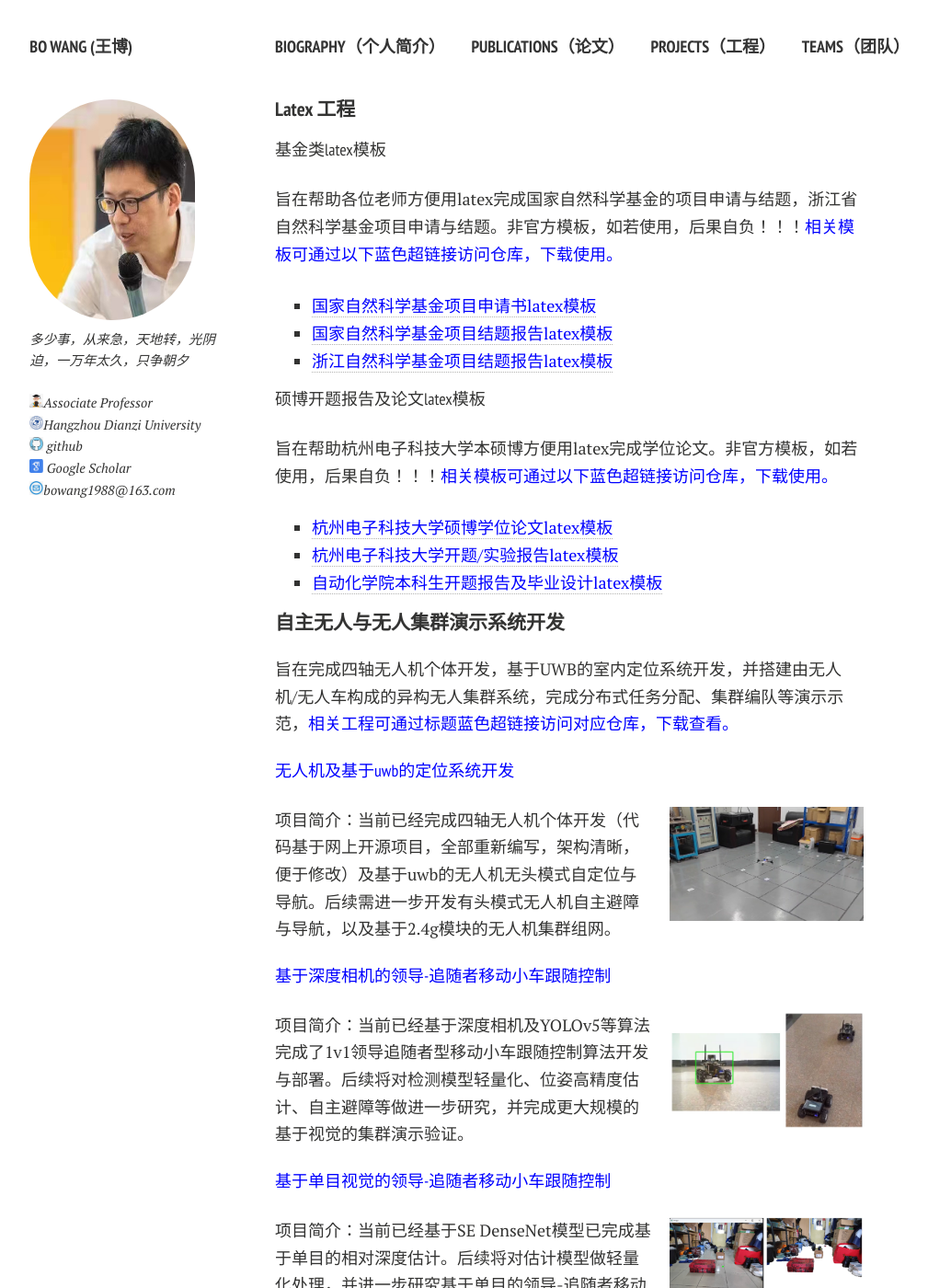
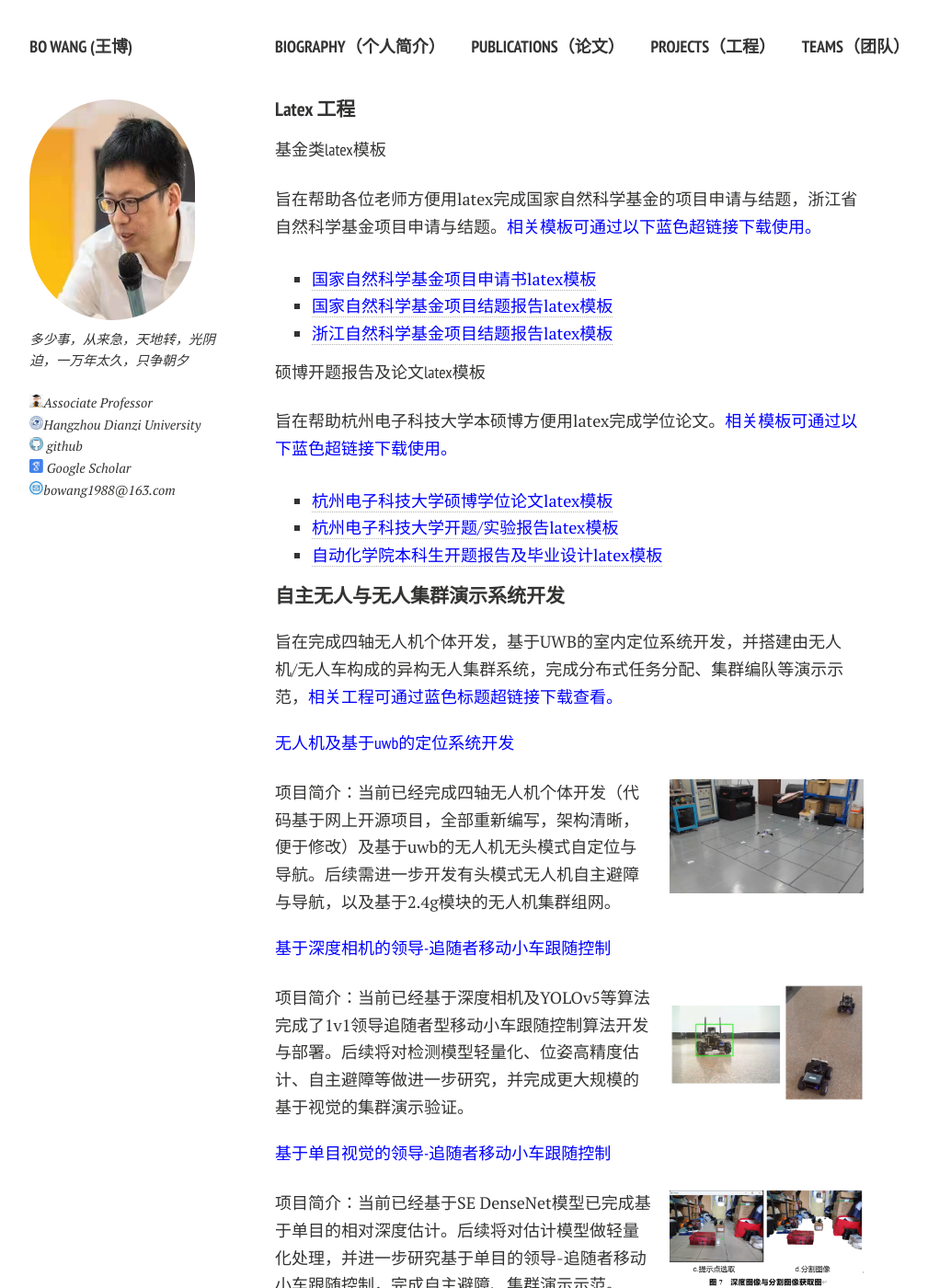
Before and after one commit to wennboo/wennboo.github.io, a Jekyll site: the page built from projects.md, in a window 1280 px wide and 1400 px high. Shown: the whole window at 92% size, without its empty margins (21-1030 px from the left). Built offline with Jekyll 4.4.1, drawn with Linux system fonts in a browser that asks for light colours; nearby versions of some CDN libraries; comment, search, counter and statistics services are not loaded; a style sheet for code colours, icons or effects is not loaded; some of the changed text lies outside the part shown.

Commit message:
Update projects.md

```diff
--- a/projects.md
+++ b/projects.md
@@ -7,21 +7,21 @@ title: Projects
 
 ##### Latex 工程
 ###### 基金类latex模板
-旨在帮助各位老师方便用latex完成国家自然科学基金的项目申请与结题，浙江省自然科学基金项目申请与结题。非官方模板，如若使用，后果自负！！！<font color=blue>相关模板可通过以下蓝色超链接访问仓库，下载使用。</font>
+旨在帮助各位老师方便用latex完成国家自然科学基金的项目申请与结题，浙江省自然科学基金项目申请与结题。<font color=blue>相关模板可通过以下蓝色超链接下载使用。</font>
 
 - [<font color=blue>国家自然科学基金项目申请书latex模板</font>](https://github.com/wennboo/NSFC-application-report-latex)
 - [<font color=blue>国家自然科学基金项目结题报告latex模板</font>](https://github.com/wennboo/NSFC-concluding-report-latex)
 - [<font color=blue>浙江自然科学基金项目结题报告latex模板</font>](https://github.com/wennboo/ZPNSF-concluding-report-template/tree/main)
 
 ###### 硕博开题报告及论文latex模板
-旨在帮助杭州电子科技大学本硕博方便用latex完成学位论文。非官方模板，如若使用，后果自负！！！<font color=blue>相关模板可通过以下蓝色超链接访问仓库，下载使用。</font>
+旨在帮助杭州电子科技大学本硕博方便用latex完成学位论文。<font color=blue>相关模板可通过以下蓝色超链接下载使用。</font>
 
 - [<font color=blue>杭州电子科技大学硕博学位论文latex模板</font>](https://github.com/wennboo/HDU-latex-template-for-master)
 - [<font color=blue>杭州电子科技大学开题/实验报告latex模板</font>](https://github.com/wennboo/HDU-opening-experimental-report)
 - [<font color=blue>自动化学院本科生开题报告及毕业设计latex模板</font>](https://github.com/wennboo/HDU-Automation-School-latex-template-for-bachelor)
 
 ##### 自主无人与无人集群演示系统开发
-旨在完成四轴无人机个体开发，基于UWB的室内定位系统开发，并搭建由无人机/无人车构成的异构无人集群系统，完成分布式任务分配、集群编队等演示示范，<font color=blue>相关工程可通过标题蓝色超链接访问对应仓库，下载查看。</font>
+旨在完成四轴无人机个体开发，基于UWB的室内定位系统开发，并搭建由无人机/无人车构成的异构无人集群系统，完成分布式任务分配、集群编队等演示示范，<font color=blue>相关工程可通过蓝色标题超链接下载查看。</font>
 
 ###### [<font color=blue>无人机及基于uwb的定位系统开发</font>](https://github.com/wennboo/UWB-based-Quadrotor-Swarm-Demo-System)
 <img src="{{ site.url }}/images/uav0.png" class="floatpic" width="320" height="480">
@@ -42,7 +42,7 @@ title: Projects
 
 
 ##### 多智能体强化学习及其应用
-旨在完成面向多智能体强化学习的类似gym的一些标准环境开发，例如追逃博弈、资源分配等，为强化学习算法的验证提供良好的验证环境。<font color=blue>相关工程可通过标题蓝色超链接访问对应仓库，下载查看。</font>
+旨在完成面向多智能体强化学习的类似gym的一些标准环境开发，例如追逃博弈、资源分配等，为强化学习算法的验证提供良好的验证环境。<font color=blue>相关工程可通过蓝色标题超链接下载查看。</font>
 
 ###### [<font color=blue>基于多智能体强化学习的非完整智能体追逃问题</font>](https://github.com/wennboo/Multi-Agent-Pursuit-Reinforce-Learning-Environment)
 项目简介：完成了二维空间面向强化学习的非完整多智能体追逃环境编写，基于此环境，构建MADDPG算法，实现了智能体的自主决策。后续将对模型进行统一表征处理，使其能适应智能体数目可变的情形，以及考虑三维空间的情形。
@@ -54,7 +54,7 @@ title: Projects
 项目简介：初步完成了面向强化学习的一干扰机对多雷达的干扰资源分配环境编写，基于此环境，利用DQN算法初步实现了干扰机的干扰资源自主分配。后续将考虑更一般的贴近实际的对抗场景，并考虑多对多环境下的干扰资源分配问题，以及面向雷达探测资源分配问题，开发强化学习环境。
 
 ##### 多智能体自主协同控制
-总结自己在多智能体自主协同控制方向的一些成果及对应代码。<font color=blue>相关代码可通过标题蓝色超链接访问对应仓库，下载查看。</font>
+总结自己在多智能体自主协同控制方向的一些成果及对应代码。<font color=blue>相关代码可通过蓝色标题超链接下载查看。</font>
 ###### [<font color=blue>多智能体协同任务分配</font>](https://github.com/wennboo/Distribution-Auction-Algorithm-based-UAV-Swarm-Task-Assignment)
 
 项目简介：针对无人机集群等多智能体系统的协同静态任务分配问题，考虑了两种通信拓扑架构（连通图、联邦架构），完成了基于分布式拍卖算法的程序编写与仿真。后续将考虑更加真实的智能体自身硬件、执行任务环境因素、动态任务分配情形，完成程序编写与仿真。
```
